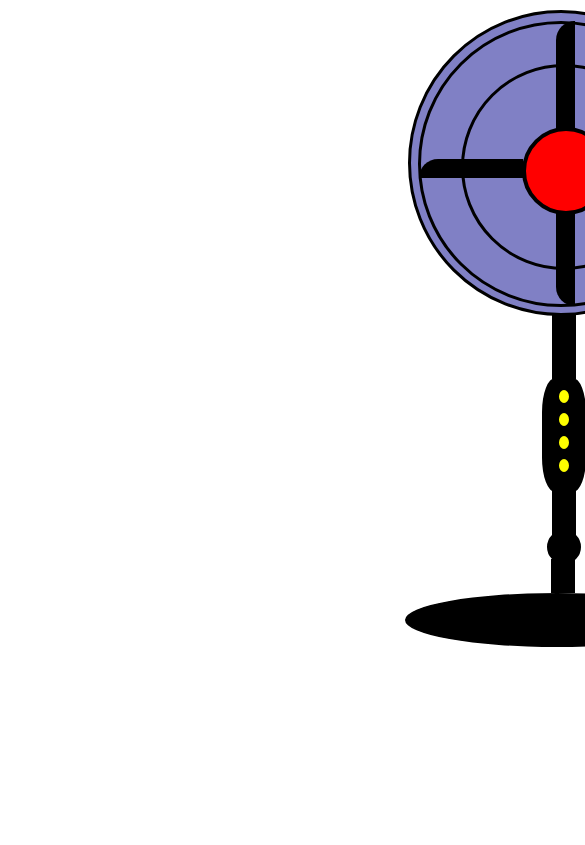
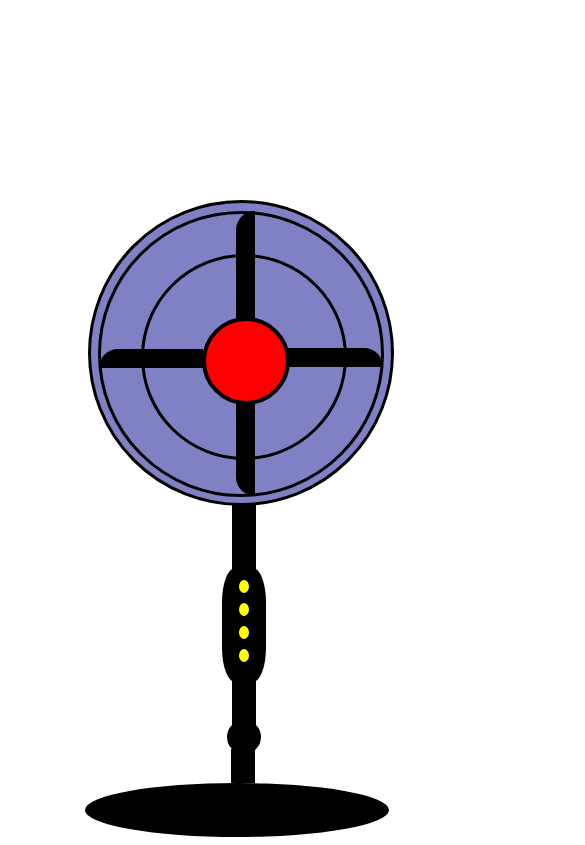
Before and after one commit to op3y3m6/FAN, a plain HTML site: page index.html in a window 390 px wide. Shown: the top 845 px of the page, 585 px wide, since content can reach past the window. Drawn offline with Linux system fonts and the light colour scheme.

Commit message:
trying to use it

```diff
--- a/fan.css
+++ b/fan.css
@@ -177,3 +177,27 @@
         transform: rotate(360deg);
     }
 }
+@media (max-width:900px) {
+    .fan{
+        margin-top: 200px;
+        margin-left: -100px;
+    }
+}
+@media (max-width:650px) {
+    .fan{
+        margin-top: 200px;
+        margin-left: -240px;
+    }
+}
+@media (max-width:650px) {
+    .fan{
+        margin-top: 200px;
+        margin-left: -240px;
+    }
+}
+@media (max-width:500px) {
+    .fan{
+        margin-top: 200px;
+        margin-left: -320px;
+    }
+}
```
